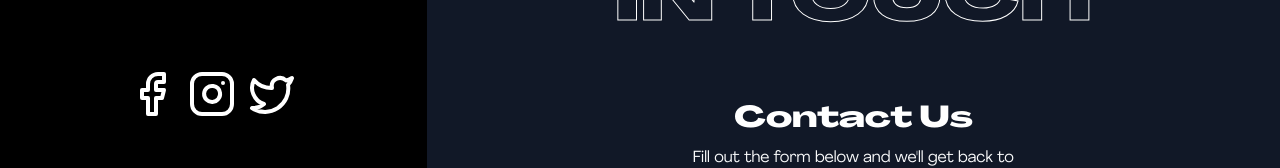
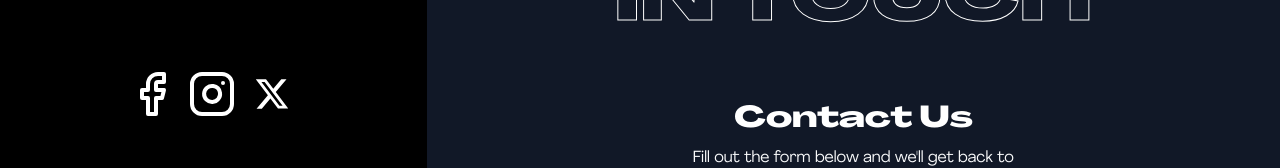
Before and after one commit to PhilaniNcube/greybeard, a Next.js app: page /contact in a window 1280 px wide. Shown: the part 514-682 px from the top of the page. Built offline with nearby package versions, Linux system fonts and the light colour scheme.

Commit message:
Update artist page layout, styles, and images

```diff
--- a/app/artists/page.tsx
+++ b/app/artists/page.tsx
@@ -33,7 +33,7 @@ const Artists = () => {
 						</p>
 					</div>
 
-					<div className="grid grid-cols-1 sm:grid-cols-2 md:hidden">
+					<div className="container grid grid-cols-1 sm:grid-cols-2 md:hidden">
 						{artists.map((artist, index) => (
 							<Link
 								href={`/artists/${artist.slug}`}
@@ -42,15 +42,17 @@ const Artists = () => {
 									"flex flex-col items-center justify-center mb-10 py-10 group",
 								)}
 							>
-								<img
+								<Image
 									className={cn(
-										"object-cover w-full group-hover:scale-110 transition-transform duration-300 z-50",
+										"object-cover w-full transition-transform duration-300 z-50",
 										`z-[${index}]`,
 									)}
+                  width={578}
+                  height={788}
 									src={artist.image}
 									alt={artist.name}
 								/>
-								<p className="text-2xl text-center text-white">{artist.name}</p>
+								<p className="text-2xl text-center text-white sr-only">{artist.name}</p>
 							</Link>
 						))}
 					</div>
--- a/app/contact/_components/contact-details.tsx
+++ b/app/contact/_components/contact-details.tsx
@@ -1,6 +1,6 @@
 import { agrandir } from "@/app/fonts";
 import { cn } from "@/lib/utils";
-import { Facebook, Instagram, Mail, MailIcon, MapIcon, PhoneIcon, PinIcon, SmartphoneIcon, Twitter } from "lucide-react";
+import { Facebook, Instagram, Mail, MailIcon, MapIcon, PhoneIcon, PinIcon, SmartphoneIcon, Twitter, X } from "lucide-react";
 import Link from "next/link";
 import ContactForm from "./contact-form";
 
@@ -45,14 +45,32 @@ const ContactDetails = () => {
 						</div>
 
 						<div className="flex items-center gap-x-3">
-            <Link href="www.facebook.com/">
+							<Link href="https://www.facebook.com">
 								<Facebook className="w-12 h-12" />
 							</Link>
-            <Link href="www.instagram.com/">
+							<Link href="https://www.instagram.com">
 								<Instagram className="w-12 h-12" />
 							</Link>
-            <Link href="www.twitter.com/">
-              <Twitter className="w-12 h-12" />
+							<Link href="https://www.twitter.com">
+
+								<svg
+                  xlinkTitle="Twitter"
+									className="w-12 h-12"
+									fill="none"
+									height="2500"
+									width="2500"
+									xmlns="http://www.w3.org/2000/svg"
+									viewBox="0 0 512 512"
+								>
+                  <title>Twitter</title>
+									<path d="M0 0h512v512H0z" fill="#000" />
+									<path
+										clip-rule="evenodd"
+										d="M192.034 98H83l129.275 170.757L91.27 412h55.908l91.521-108.34 81.267 107.343H429L295.968 235.284l.236.303L410.746 99.994h-55.908l-85.062 100.694zm-48.849 29.905h33.944l191.686 253.193h-33.944z"
+										fill="#fff"
+										fill-rule="evenodd"
+									/>
+								</svg>
 							</Link>
 						</div>
 					</div>
@@ -60,7 +78,7 @@ const ContactDetails = () => {
 						<h1
 							className={cn(
 								"text-white font-extrabold text-5xl lg:text-[9rem] uppercase",
-              agrandir.className
+								agrandir.className,
 							)}
 						>
 							Let&apos;s <br className="hidden lg:block" />
@@ -69,8 +87,9 @@ const ContactDetails = () => {
 
 						<h2
 							className={cn(
-              "text-5xl font-extrabold text-white uppercase lg:text-7xl outline-text"
-            , agrandir.className)}
+								"text-5xl font-extrabold text-white uppercase lg:text-7xl outline-text",
+								agrandir.className,
+							)}
 						>
 							In Touch
 						</h2>
--- a/app/contact/page.tsx
+++ b/app/contact/page.tsx
@@ -1,6 +1,6 @@
 import ContactDetails from "./_components/contact-details";
 
 const page = () => {
-  return <div><ContactDetails /></div>;
+  return <main><ContactDetails /></main>;
 };
 export default page;
--- a/app/friends/_components/friends-hero.tsx
+++ b/app/friends/_components/friends-hero.tsx
@@ -4,6 +4,7 @@ import {motion} from "framer-motion";
 import { Button } from "@/components/ui/button";
 import { cn } from "@/lib/utils";
 import { agrandir } from "@/app/fonts";
+import Link from "next/link";
 
 const friends = [
   {
@@ -60,12 +61,12 @@ const FirendsHero = () => {
                     className="object-cover object-center w-full h-full"
                   />
                   <div className="absolute inset-0 flex items-center justify-center transition-all bg-black bg-opacity-50 opacity-0 group-hover:opacity-100">
-                    <Button
+                    <Link href="/contact"
                       type="button"
-                      className="text-white bg-transparent border-4 border-white rounded-full"
+                      className="px-2 py-1 text-white bg-transparent border-4 border-white rounded-full"
                     >
-                      Book Bow
-                    </Button>
+                      Book Now
+                    </Link>
                   </div>
                 </div>
                 <h2 className="text-2xl font-bold text-center text-white uppercase">
--- a/components/navbar.tsx
+++ b/components/navbar.tsx
@@ -14,26 +14,31 @@ import Link from "next/link";
 import { cn } from "@/lib/utils";
 import { oswald } from "@/app/fonts";
 import { Separator } from "./ui/separator";
+import { useState } from "react";
 
 const links = [
   { title: "About Us", href: "/about"},
+  { title: "Clients", href: "/clients"},
   { title: "Talent", href: "/artists"},
   { title: "Friends Of Grey", href: "/friends"},
-  { title: "Clients", href: "/clients"},
+  { title: "Events", href: "/events"},
   { title: "Concierge", href: "/concierge"},
   { title: "Get In Touch", href: "/contact"},
 ]
 
 const MobileNavbar = () => {
+
+const [isOpen, setIsOpen] = useState(false)
+
   return <nav className="lg:hidden fixed top-0 left-0 right-0 z-[500]">
     <div className="container flex items-center justify-between py-4">
       <Image src="/images/white-logo.png" width={1323} height={542} alt="Logo" className="object-cover w-36"  />
 
-      <Sheet >
+      <Sheet open={isOpen} onOpenChange={setIsOpen}>
           <SheetTrigger>
             <MenuIcon className="w-8 h-8 text-white" />
           </SheetTrigger>
-          <SheetContent >
+          <SheetContent onClick={() => setIsOpen(false)}>
               <SheetHeader>
                 <SheetTitle className="w-full">
                  {/* <Image src="/images/black_logo.png" width={1323} height={542} alt="Logo" className="object-cover w-1/2"  /> */}
```
Also changed, not shown: public/images/twitter.svg (added). Lines whose indentation alone changed are shown as unchanged.
